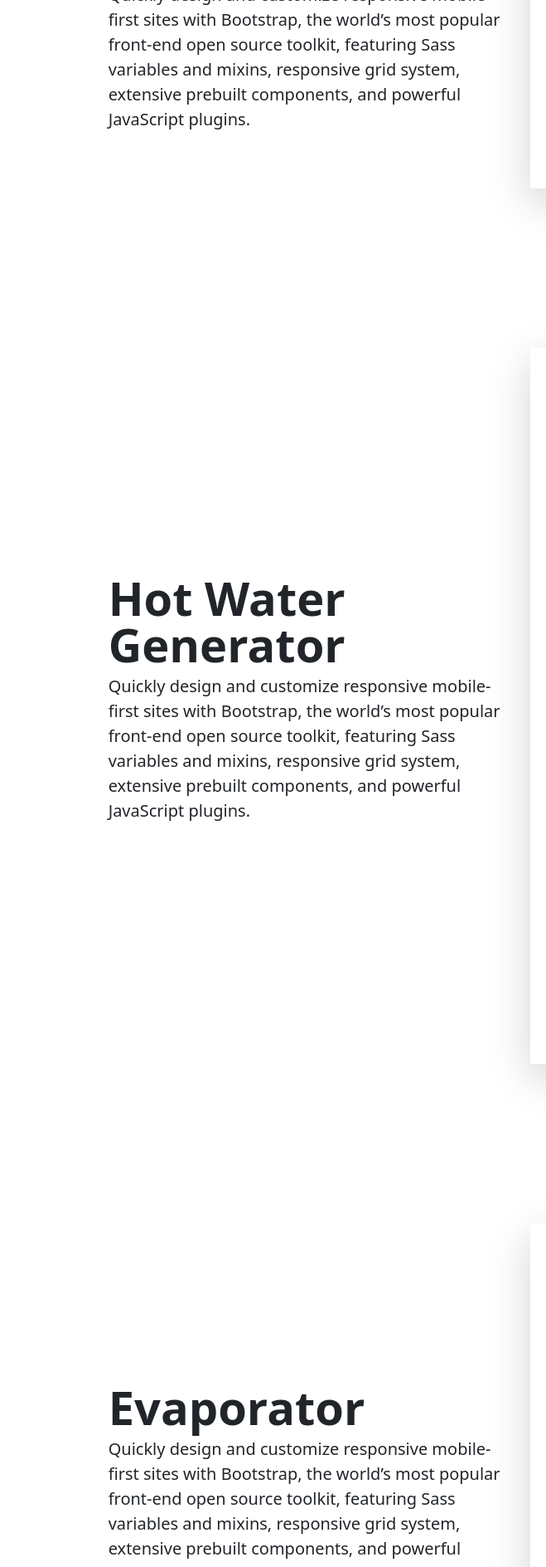
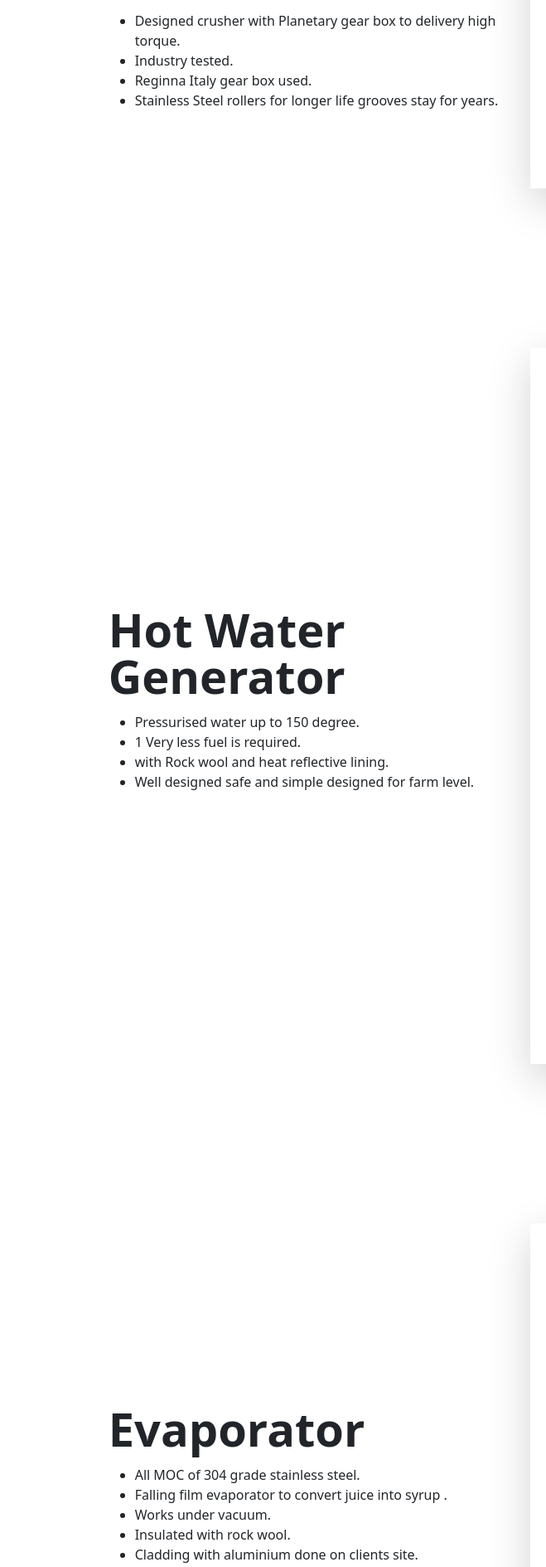
Before and after one commit to aksathe31/saisolarsystem, a plain HTML site: page index.html in a window 1280 px wide. Shown: the part 1072-2960 px from the top of the page at 83% size, 0-659 px from the left. Drawn offline with nearby package versions, Linux system fonts and the light colour scheme.

Commit message:
added other details

```diff
--- a/index.html
+++ b/index.html
@@ -45,7 +45,7 @@
             </div>
           </div>
         </nav>
-        <div class="b-example-divider"></div>
+
 
         <div class="container col-xl-10 col-xxl-8 px-4 py-5">
           <div class="row flex-lg-row-reverse align-items-center g-5 py-5">
@@ -66,7 +66,7 @@
           </div>
         </div>
 
-        <div class="b-example-divider"></div>
+
 
         <div class="container col-xl-10 col-xxl-8 px-4 py-5">
           <div class="row flex-lg-row-reverse align-items-center g-5 py-5">
@@ -75,12 +75,18 @@
             </div>
             <div class="col-lg-6">
               <h1 class="display-4 fw-bold lh-1">Crusher</h1>
-              <p class="lead">Quickly design and customize responsive mobile-first sites with Bootstrap, the world’s most popular front-end open source toolkit, featuring Sass variables and mixins, responsive grid system, extensive prebuilt components, and powerful JavaScript plugins.</p>
+              <p class="lead"><ul style="list-style-type:disc">
+                <li>Designed crusher with Planetary gear box to delivery high torque.</li>
+                <li>Industry tested.</li>
+                <li>Reginna Italy gear box used.</li>
+                <li>Stainless Steel rollers for longer life grooves stay for years.</li>
+                </ul>
+              </p>
             </div>
           </div>
         </div>
 
-        <div class="b-example-divider"></div>
+
 
         <div class="container col-xl-10 col-xxl-8 px-4 py-5">
           <div class="row flex-lg-row-reverse align-items-center g-5 py-5">
@@ -89,12 +95,18 @@
             </div>
             <div class="col-lg-6">
               <h1 class="display-4 fw-bold lh-1">Hot Water Generator</h1>
-              <p class="lead">Quickly design and customize responsive mobile-first sites with Bootstrap, the world’s most popular front-end open source toolkit, featuring Sass variables and mixins, responsive grid system, extensive prebuilt components, and powerful JavaScript plugins.</p>
+              <p class="lead"><ul style="list-style-type:disc">
+                <li>Pressurised water up to 150 degree.</li>
+                <li>1 Very less fuel is required.</li>
+                <li>with Rock wool and heat reflective lining.</li>
+                <li>Well designed safe and simple designed for farm level.</li>
+                </ul>
+
+              </p>
             </div>
           </div>
         </div>
 
-        <div class="b-example-divider"></div>
 
         <div class="container col-xl-10 col-xxl-8 px-4 py-5">
           <div class="row flex-lg-row-reverse align-items-center g-5 py-5">
@@ -103,12 +115,17 @@
             </div>
             <div class="col-lg-6">
               <h1 class="display-4 fw-bold lh-1">Evaporator</h1>
-              <p class="lead">Quickly design and customize responsive mobile-first sites with Bootstrap, the world’s most popular front-end open source toolkit, featuring Sass variables and mixins, responsive grid system, extensive prebuilt components, and powerful JavaScript plugins.</p>
+              <p class="lead"> <ul style="list-style-type:disc">
+                <li>All MOC of 304 grade stainless steel.</li>
+                <li>Falling film evaporator to convert juice into syrup .</li>
+                <li>Works under vacuum.</li>
+                <li>Insulated with rock wool.</li>
+                <li>Cladding with aluminium done on clients site.</li>
+                </ul></p>
             </div>
           </div>
         </div>
 
-        <div class="b-example-divider"></div>
 
         <div class="container col-xl-10 col-xxl-8 px-4 py-5">
           <div class="row flex-lg-row-reverse align-items-center g-5 py-5">
@@ -117,7 +134,8 @@
             </div>
             <div class="col-lg-6">
               <h1 class="display-4 fw-bold lh-1">Vaccum Vessel</h1>
-              <p class="lead">           <ul style="list-style-type:disc">
+              <p class="lead">
+               <ul style="list-style-type:disc">
                 <li>Our design a kettle with vacuum and heating jacket.</li>
                 <li>Here you can go for multiple product production <br>
                   1. Syrup <br>
@@ -132,7 +150,6 @@
           </div>
         </div>
 
-        <div class="b-example-divider"></div>
 
         <div class="container col-xl-10 col-xxl-8 px-4 py-5">
           <div class="row flex-lg-row-reverse align-items-center g-5 py-5">
@@ -156,7 +173,6 @@
 
 
 
-        <div class="b-example-divider"></div>
         <div class="container col-xl-10 col-xxl-8 px-4 py-5">
           <div class="row flex-lg-row-reverse align-items-center g-5 py-5">
             <div class="col-10 col-sm-8 col-lg-6 ">
```
